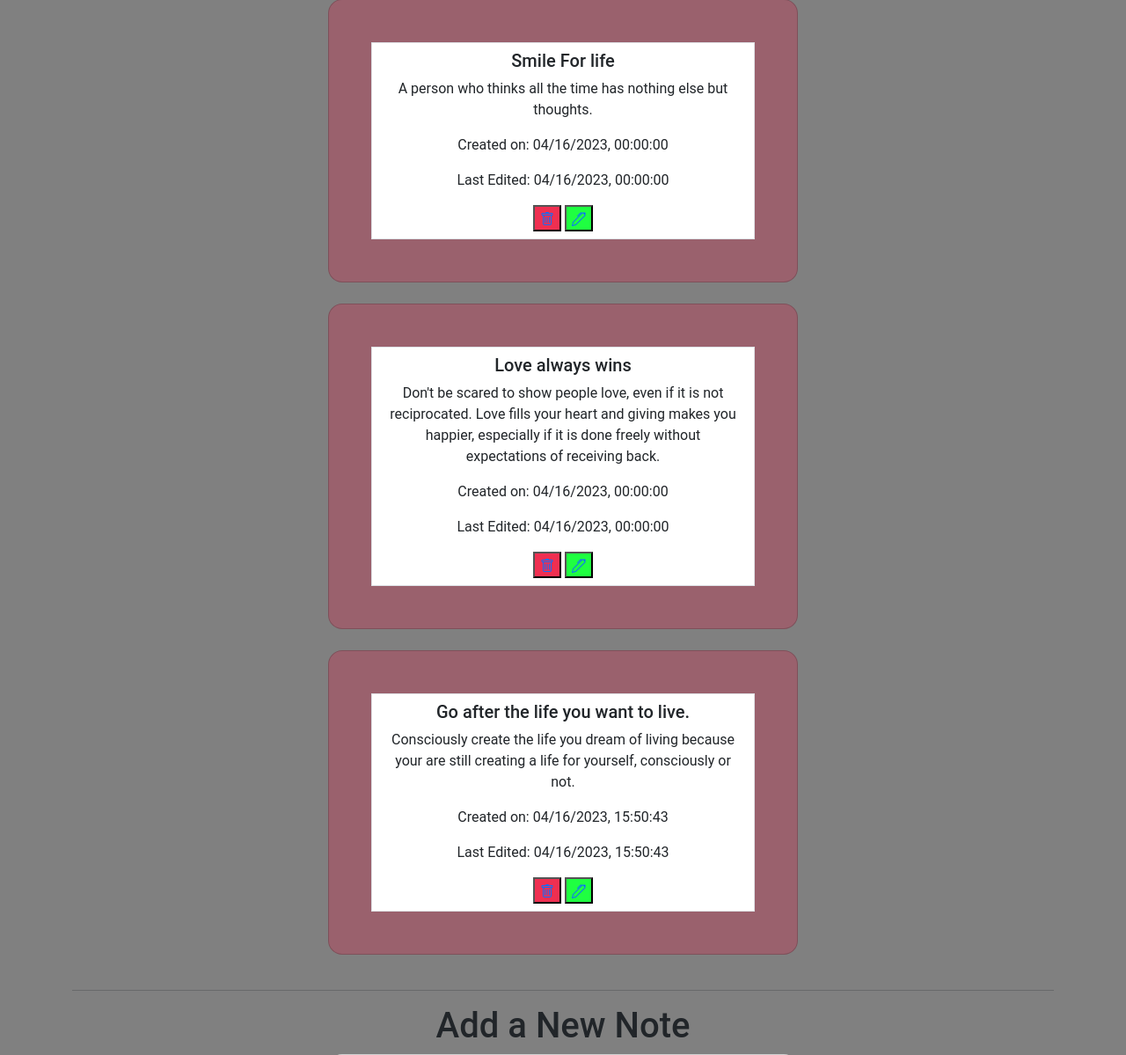
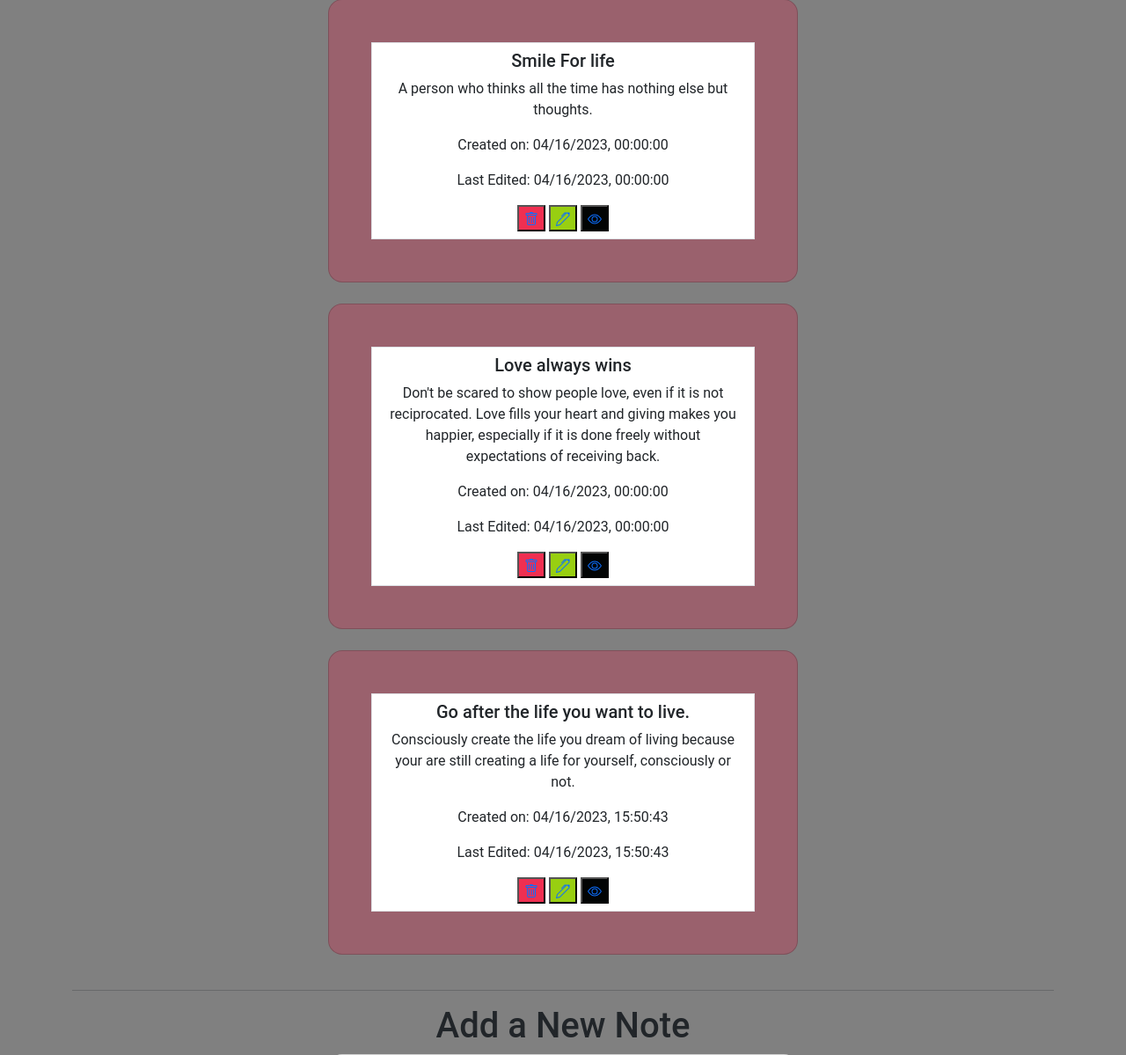
Before and after one commit to nadiahylary/flask_notes_app, a Flask app: page / in a window 1280 px wide. Shown: the part 136-1335 px from the top of the page at 88% size. Run offline with Flask 3, Linux system fonts and the light colour scheme; a user stored in the database is signed in; data comes from the database, SQL or seed files in the repository.

Commit message:
added more style to the templates

```diff
--- a/templates/index.html
+++ b/templates/index.html
@@ -31,13 +31,21 @@
                               </a>
                               <i class="bi bi-trash"></i>
                           </button>
-                          <button type="button" class="close" style="background-color: #1fff41;">
+                          <button type="button" class="close" style="background-color: #98cf11;">
                               <a href="/edit-note/{{ note.id }}">
                                   <svg xmlns="http://www.w3.org/2000/svg" width="16" height="16" fill="currentColor" class="bi bi-pen" viewBox="0 0 16 16">
                                       <path d="m13.498.795.149-.149a1.207 1.207 0 1 1 1.707 1.708l-.149.148a1.5 1.5 0 0 1-.059 2.059L4.854 14.854a.5.5 0 0 1-.233.131l-4 1a.5.5 0 0 1-.606-.606l1-4a.5.5 0 0 1 .131-.232l9.642-9.642a.5.5 0 0 0-.642.056L6.854 4.854a.5.5 0 1 1-.708-.708L9.44.854A1.5 1.5 0 0 1 11.5.796a1.5 1.5 0 0 1 1.998-.001zm-.644.766a.5.5 0 0 0-.707 0L1.95 11.756l-.764 3.057 3.057-.764L14.44 3.854a.5.5 0 0 0 0-.708l-1.585-1.585z"/>
                                   </svg>
                               </a>
                               <i class="bi bi-pen"></i>
+                          </button>
+                          <button type="button" class="close" style="background-color: #020404;">
+                              <a href="/note-detail/{{ note.id }}">
+                                  <svg xmlns="http://www.w3.org/2000/svg" width="16" height="16" fill="currentColor" class="bi bi-eye" viewBox="0 0 16 16">
+                                      <path d="M16 8s-3-5.5-8-5.5S0 8 0 8s3 5.5 8 5.5S16 8 16 8zM1.173 8a13.133 13.133 0 0 1 1.66-2.043C4.12 4.668 5.88 3.5 8 3.5c2.12 0 3.879 1.168 5.168 2.457A13.133 13.133 0 0 1 14.828 8c-.058.087-.122.183-.195.288-.335.48-.83 1.12-1.465 1.755C11.879 11.332 10.119 12.5 8 12.5c-2.12 0-3.879-1.168-5.168-2.457A13.134 13.134 0 0 1 1.172 8z"/>
+                                      <path d="M8 5.5a2.5 2.5 0 1 0 0 5 2.5 2.5 0 0 0 0-5zM4.5 8a3.5 3.5 0 1 1 7 0 3.5 3.5 0 0 1-7 0z"/>
+                                  </svg>
+                              </a>
                           </button>
                       </li>
                     </div>
```
